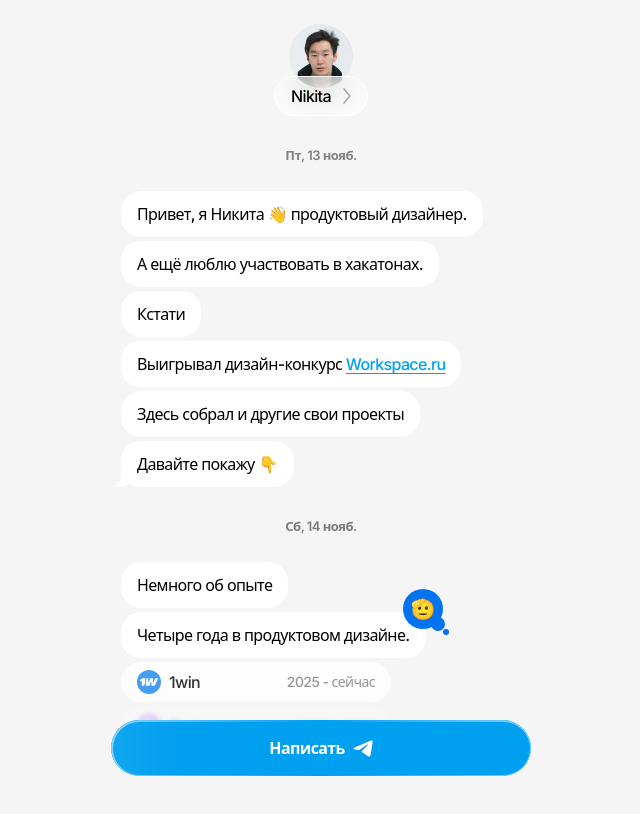
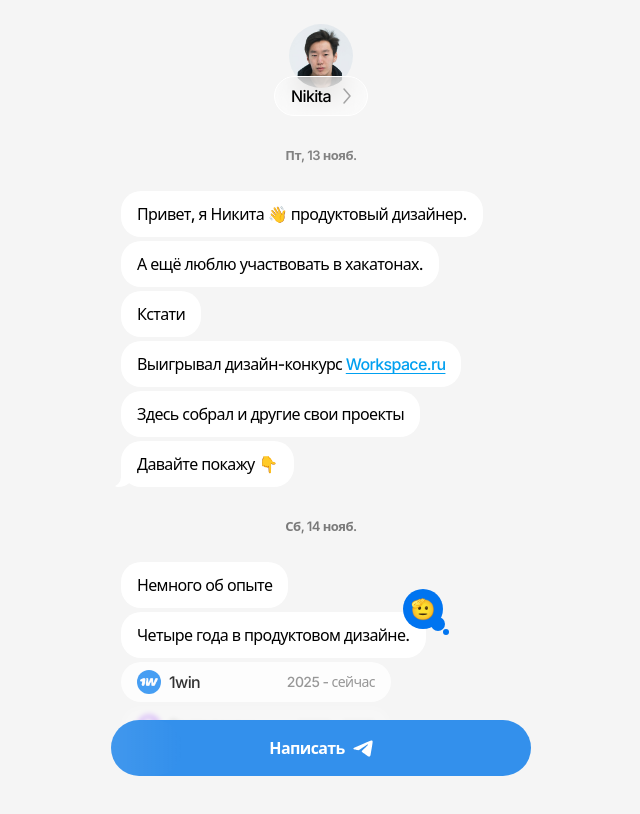
Before and after one commit to egorovdnikita/my-portfolio, a React (Vite) app: page / in a window 1280 px wide. Shown: the top 814 px of the page, without its empty margins (319-959 px from the left). Built offline with nearby package versions, Linux system fonts and the light colour scheme; a web font is replaced by a local one.

Commit message:
Применить заливку кнопки Telegram Web без обводки

```diff
--- a/src/chat.css
+++ b/src/chat.css
@@ -300,6 +300,9 @@
   pointer-events: none;
 }
 .compose-btn {
+  /* Цвета основной кнопки Telegram Web A, отдельно от акцента ссылок сайта. */
+  --compose-fill: #3390ec;
+  --compose-hover: #4a95d6;
   position: relative;
   overflow: hidden;
   display: flex;
@@ -310,31 +313,23 @@
   height: 56px;
   padding: 0 16px;
   border-radius: 42px;
-  background: var(--accent-base);
-  -webkit-backdrop-filter: blur(16px);
-  backdrop-filter: blur(16px);
+  border: 0;
+  background: var(--compose-fill);
   color: var(--static-white);
   font-size: 16px;
   font-weight: 600;
   line-height: 19px;
   pointer-events: auto;
-  transition: filter 0.15s ease;
+  transition: background-color 0.2s;
 }
-/* Обводка 1.5px внутрь, как в макете: белый градиент слева направо (белый → прозрачный к середине → белый), 50% */
-.compose-btn::before {
-  content: '';
-  position: absolute;
-  inset: 0;
-  padding: 1.5px;
-  border-radius: inherit;
-  background: linear-gradient(to right, #ffffff, rgba(255, 255, 255, 0) 50%, #ffffff);
-  opacity: 0.5;
-  -webkit-mask: linear-gradient(#000 0 0) content-box, linear-gradient(#000 0 0);
-  -webkit-mask-composite: xor;
-  mask: linear-gradient(#000 0 0) content-box exclude, linear-gradient(#000 0 0);
-  pointer-events: none;
+:root[data-theme='dark'] .compose-btn {
+  --compose-fill: #8774e1;
+  --compose-hover: #7b71c6;
 }
-.compose-btn:hover { filter: brightness(1.08); }
+@media (hover: hover) {
+  .compose-btn:hover { background-color: var(--compose-hover); }
+}
+.compose-btn:active { background-color: var(--compose-hover); }
 .compose-btn img { display: block; flex-shrink: 0; }
 
 /* Мягкий проходящий блик: эффект shiny из Telegram Web. */
```
